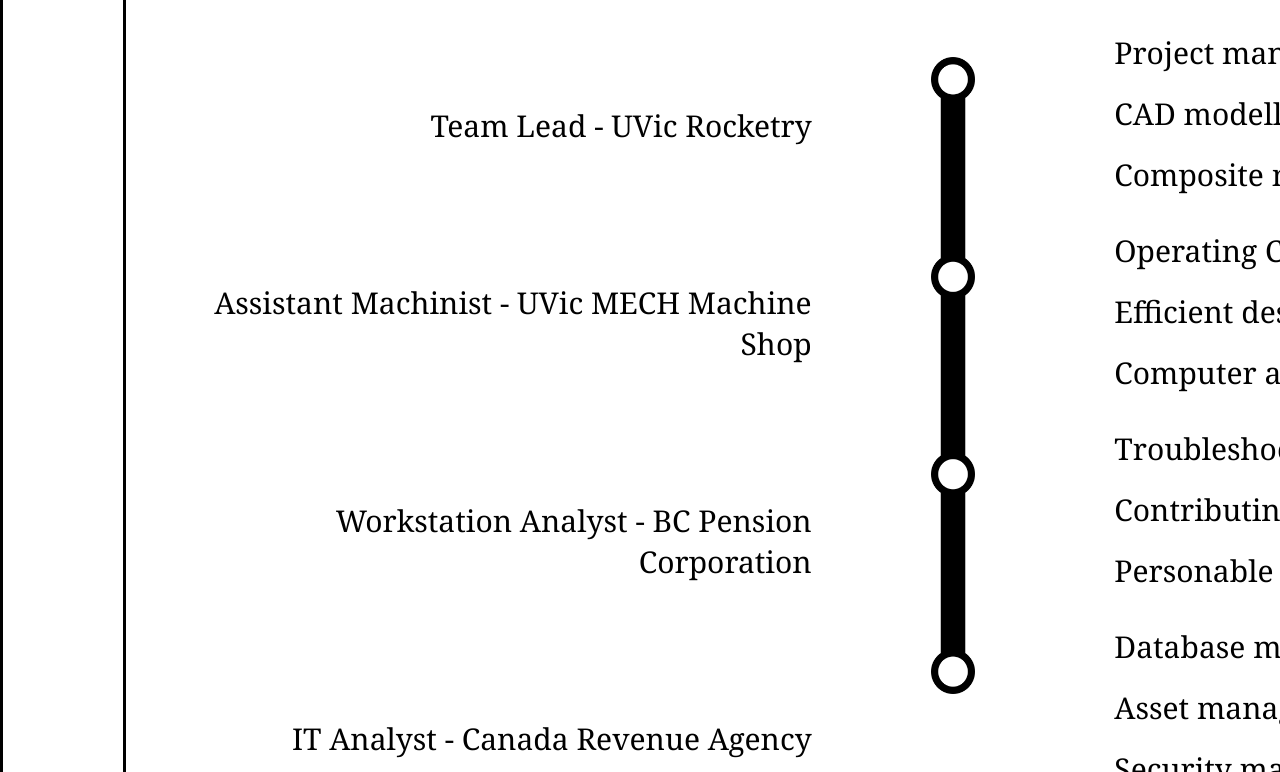
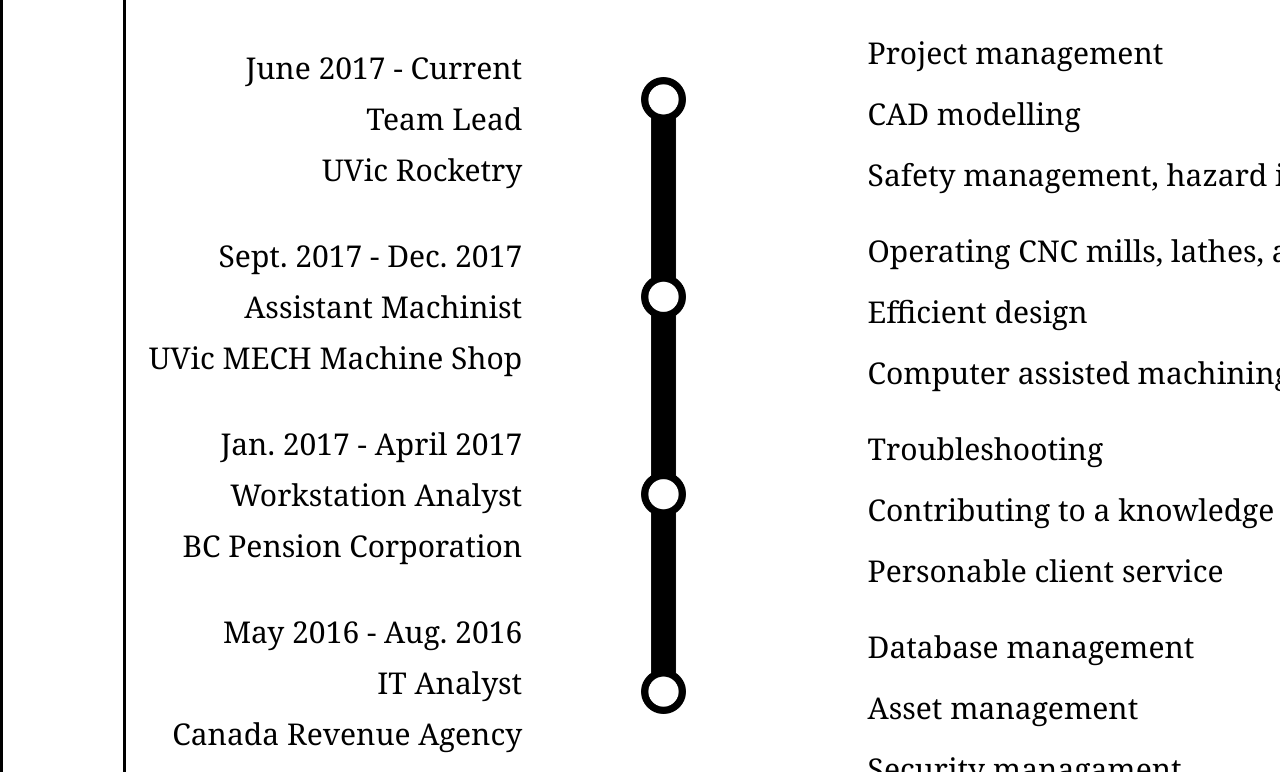
Before and after one commit to malakivandas/HTML-Resume, a plain HTML site: page index.html in a window 1280 px wide. Shown: the part 508-1280 px from the top of the page. Drawn offline with Linux system fonts and the light colour scheme.

Commit message:
Formatting

```diff
--- a/css/style.css
+++ b/css/style.css
@@ -113,14 +113,14 @@ h5{
 
 #jobs{
 	float:left;
-	width:47.5%;
+	width:30%;
 	/* border:3px solid black; /*Reference border*/
 	box-sizing:border-box;
 }
 
 #job_descriptions{
 	float:right;
-	width:47.5%;
+	width:60%;
 	/* border:3px solid black; /*Reference border*/
 	box-sizing:border-box;
 }
@@ -128,7 +128,8 @@ h5{
 #experienceBar{
 	float:center;
 	width:5%;
-	padding: 50px 19px;
+	margin-right: 60px;
+	padding: 70px 19px;
 	padding-bottom: 80px;
 	/* border:3px solid black; /*Reference border*/
 	box-sizing:border-box;
@@ -139,6 +140,7 @@ h5{
 #jobs ul{
 	list-style: none;
 	margin:0;
+	padding: 0;
 	margin-right:100px;
 	/* border:3px solid black; /*Reference border*/
 }
@@ -147,11 +149,11 @@ h5{
 	font-family: Cambria;
 	font-size: 30px;
 	text-align: right;
-	padding:68px 0px; /*Spread jobs out*/
+	padding:5px 0px; /*Spread jobs out*/
 }
 
 #jobs li:first-child{
-	padding-top:98px; /*Center first job*/
+	padding-top:40px; /*Center first job*/
 }
 
 /*Job descriptions list*/
@@ -159,7 +161,7 @@ h5{
 #job_descriptions ul{
 	list-style: none;
 	margin:0;
-	margin-left:80px;
+	margin-left:40px;
 	/*border:3px solid black; /*Reference border*/
 }
 
@@ -172,15 +174,6 @@ h5{
 
 #job_descriptions li:first-child{
 	padding-top:25px; /*Center first job description*/
-}
-
-#experienceBar{
-	float:center;
-	width:5%;
-	padding: 50px 19px;
-	padding-bottom: 80px;
-	/* border:3px solid black; /*Reference border*/
-	box-sizing:border-box;
 }
 
 /* EDUCATION */
--- a/index.html
+++ b/index.html
@@ -25,10 +25,24 @@
 
 		<div id="jobs">
 			<ul>
-				<li>Team Lead - UVic Rocketry</li>
-				<li>Assistant Machinist - UVic MECH Machine Shop</li>
-				<li>Workstation Analyst - BC Pension Corporation</li>
-				<li>IT Analyst - Canada Revenue Agency</li>
+				<li>June 2017 - Current</li>
+				<li>Team Lead</li>
+				<li>UVic Rocketry</li>
+			</ul>
+			<ul>
+				<li>Sept. 2017 - Dec. 2017</li>
+				<li>Assistant Machinist</li>
+				<li>UVic MECH Machine Shop</li>
+			</ul>
+			<ul>
+				<li>Jan. 2017 - April 2017</li>
+				<li>Workstation Analyst</li>
+				<li>BC Pension Corporation</li>
+			</ul>
+			<ul>
+				<li>May 2016 - Aug. 2016</li>
+				<li>IT Analyst</li>
+				<li>Canada Revenue Agency</li>
 			</ul>
 		</div>
 
@@ -36,7 +50,7 @@
 			<ul> <!-- Team Lead - UVic Rocketry -->
 				<li>Project management</li>
 				<li>CAD modelling</li>
-				<li>Composite manufacturing</li>
+				<li>Safety management, hazard identification, and risk assessment</li>
 
 			</ul>
 			<ul> <!-- Machining Assistant - UVic MECH Machine Shop -->
```
